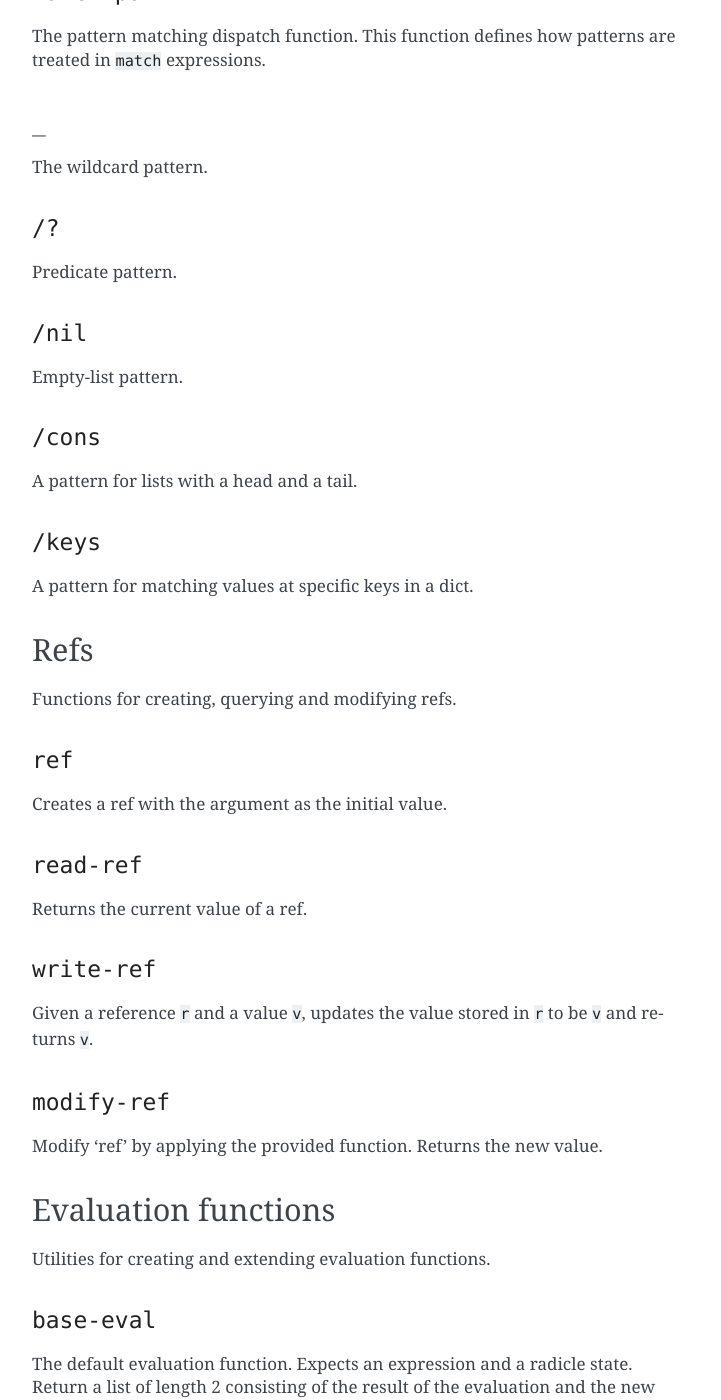
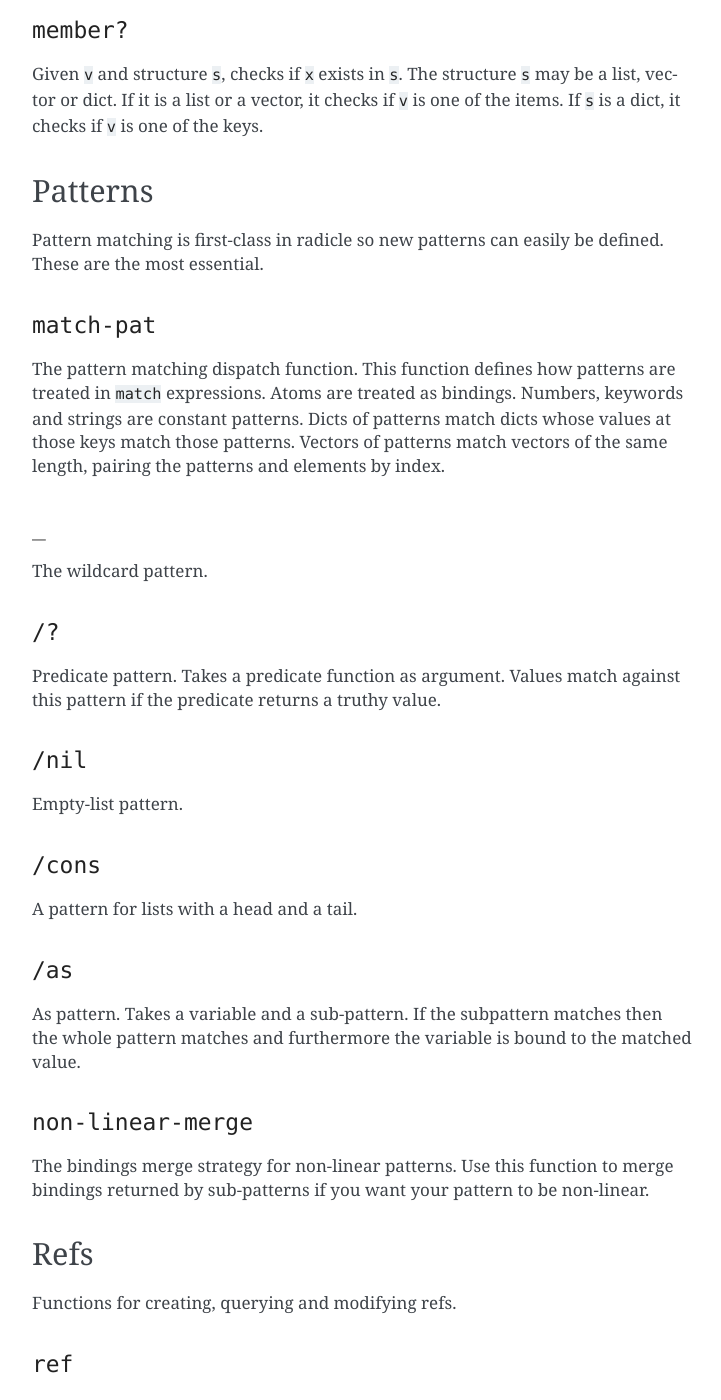
Before and after one commit to radicle-dev/radicle-alpha, a Sphinx documentation site: the page built from docs/source/reference.rst, in a window 1280 px wide and 1400 px high, scrolled down 10349 px. Shown: the whole window, without its empty margins (388-1109 px from the left). Built offline with Sphinx 7.4.7, drawn with Linux system fonts in a browser that asks for light colours; pages that are not in the unit, such as notebooks, are missing from menus; some of the changed text lies outside the part shown.

```diff
--- a/docs/source/reference.rst
+++ b/docs/source/reference.rst
@@ -358,6 +358,13 @@
 Given a sequence ``xs`` and a function ``f``, returns a sequence with
 the same elements ``x`` of ``xs`` but sorted according to ``(f x)``.
 
+``zip``
+~~~~~~~
+
+Takes two sequences and returns a sequence of corresponding pairs. In
+one sequence is shorter than the other, the excess elements of the
+longer sequence are discarded.
+
 Dicts
 -----
 
@@ -430,6 +437,14 @@
 
 Delete several keys from a dict.
 
+``exclusive-dict-merge``
+~~~~~~~~~~~~~~~~~~~~~~~~
+
+Merges two dicts while checking for key conflicts. Returns
+``{:merge   m :conflicts c}`` where ``m`` is the merged dict for all
+non-conflicting keys and ``c`` is a dict with all the conflicting keys,
+mapping to pairs of values, one from each input dict.
+
 Sets
 ----
 
@@ -493,7 +508,11 @@
 ~~~~~~~~~~~~~
 
 The pattern matching dispatch function. This function defines how
-patterns are treated in ``match`` expressions.
+patterns are treated in ``match`` expressions. Atoms are treated as
+bindings. Numbers, keywords and strings are constant patterns. Dicts of
+patterns match dicts whose values at those keys match those patterns.
+Vectors of patterns match vectors of the same length, pairing the
+patterns and elements by index.
 
 ``_``
 ~~~~~
@@ -503,7 +522,8 @@
 ``/?``
 ~~~~~~
 
-Predicate pattern.
+Predicate pattern. Takes a predicate function as argument. Values match
+against this pattern if the predicate returns a truthy value.
 
 ``/nil``
 ~~~~~~~~
@@ -515,10 +535,19 @@
 
 A pattern for lists with a head and a tail.
 
-``/keys``
-~~~~~~~~~
+``/as``
+~~~~~~~
 
-A pattern for matching values at specific keys in a dict.
+As pattern. Takes a variable and a sub-pattern. If the subpattern
+matches then the whole pattern matches and furthermore the variable is
+bound to the matched value.
+
+``non-linear-merge``
+~~~~~~~~~~~~~~~~~~~~
+
+The bindings merge strategy for non-linear patterns. Use this function
+to merge bindings returned by sub-patterns if you want your pattern to
+be non-linear.
 
 Refs
 ----
```
Also changed, not shown: 3 other files.
